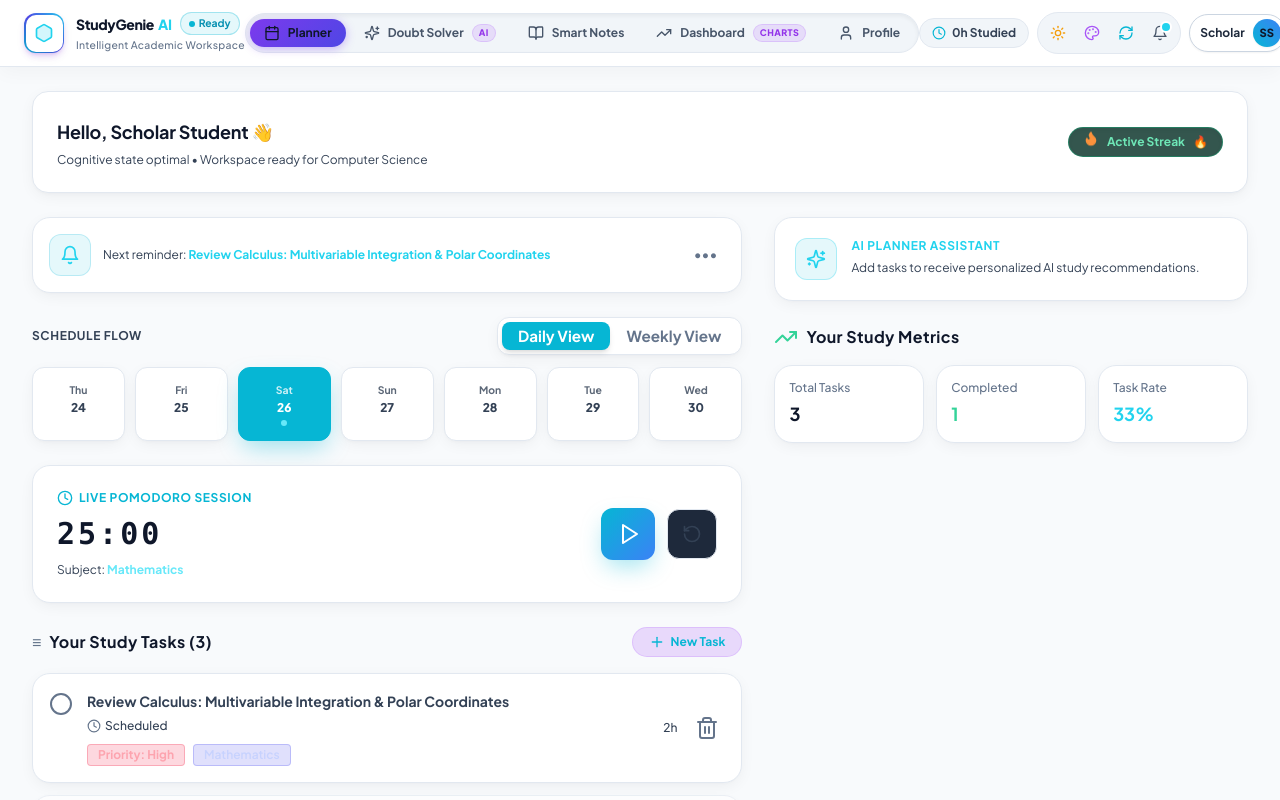
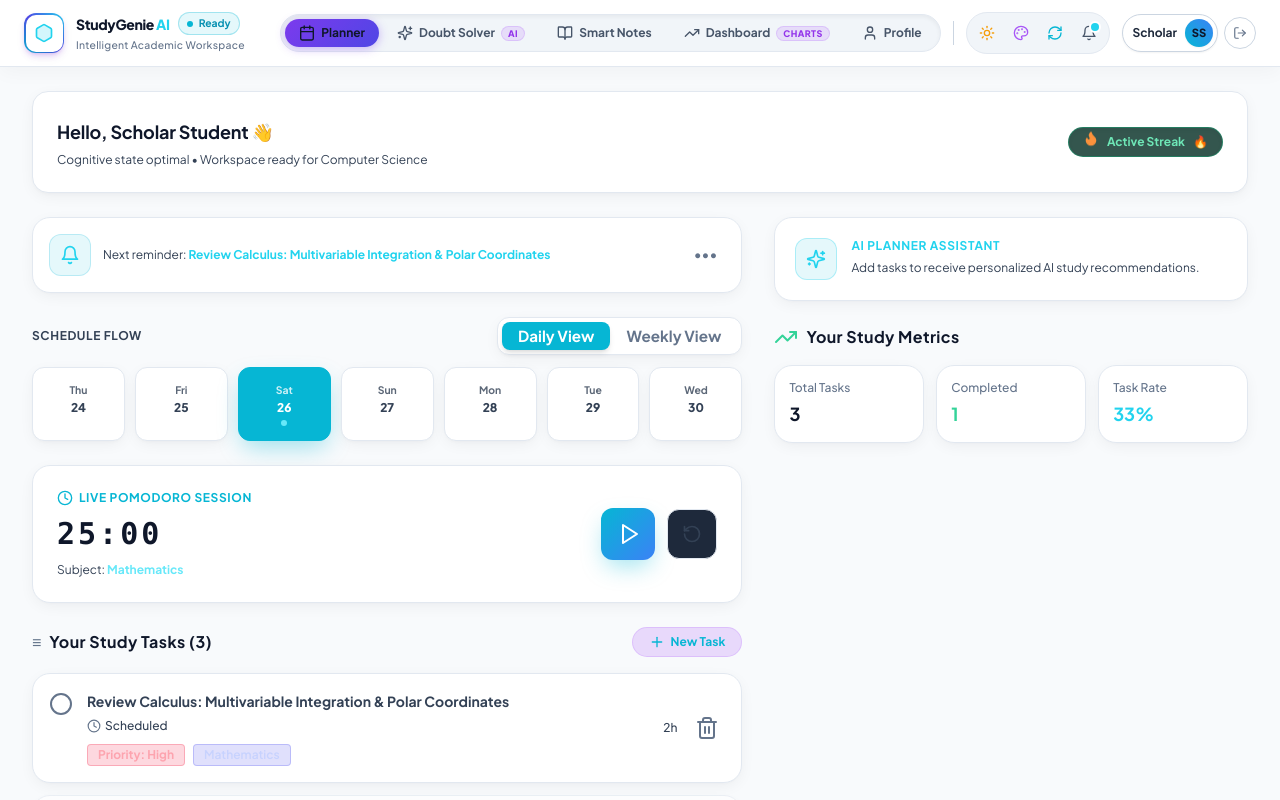
Before and after one commit to Manish1419600/ai-study-assistant, a React (Vite) app: page / in a window 1280 px wide. Both pictures are taken after a click on the button "Continue in Offline Mode (No Internet Needed)". Shown: the top 800 px of the page. Built offline with nearby package versions, Linux system fonts and the light colour scheme; no server answers.

Commit message:
feat(ui): right-align navigation bar with modern segmented pill layout

```diff
--- a/src/components/Header.jsx
+++ b/src/components/Header.jsx
@@ -48,25 +48,29 @@ export default function Header({ activeTab, setActiveTab, studyHours, onOpenAppe
   ];
 
   return (
-    <header className="app-header sticky top-0 z-30 backdrop-blur-xl px-3 sm:px-6 py-2 border-b flex items-center justify-between w-full shadow-sm transition-all duration-200">
+    <header className="app-header sticky top-0 z-30 backdrop-blur-xl px-3 sm:px-6 py-2.5 border-b border-slate-200/80 dark:border-slate-800/80 bg-white/80 dark:bg-[#070913]/85 flex items-center justify-between w-full shadow-sm transition-all duration-200">
 
-      {/* ── Brand & Cloud Status ── */}
+      {/* ── Brand & Cloud Status (Left Side) ── */}
       <div className="flex items-center gap-2.5 sm:gap-3 flex-shrink-0">
-        <div className="w-9 h-9 sm:w-10 sm:h-10 rounded-xl bg-gradient-to-tr from-purple-600 via-indigo-600 to-cyan-400 p-[1.5px] flex items-center justify-center shadow-md shadow-purple-600/20 flex-shrink-0 hover:scale-105 transition-transform">
+        <button
+          onClick={() => setActiveTab('planner')}
+          className="flex items-center gap-2.5 sm:gap-3 group cursor-pointer text-left focus:outline-none"
+        >
+          <div className="w-9 h-9 sm:w-10 sm:h-10 rounded-xl bg-gradient-to-tr from-purple-600 via-indigo-600 to-cyan-400 p-[1.5px] flex items-center justify-center shadow-md shadow-purple-600/20 flex-shrink-0 group-hover:scale-105 transition-transform duration-200">
             <div className="w-full h-full bg-[#0E1322] rounded-[10px] flex items-center justify-center">
-            <Hexagon className="w-5 h-5 text-cyan-400 fill-cyan-400/20" />
+              <Hexagon className="w-5 h-5 text-cyan-400 fill-cyan-400/20 group-hover:rotate-12 transition-transform duration-300" />
             </div>
           </div>
 
           <div className="flex flex-col">
             <div className="flex items-center gap-2">
               <h1 className="text-sm sm:text-base font-extrabold tracking-tight leading-none text-slate-900 dark:text-white">
-              StudyGenie<span className="text-cyan-400 ml-1">AI</span>
+                StudyGenie<span className="text-cyan-400 ml-0.5">AI</span>
               </h1>
 
               {/* Subtle Status Pill */}
               <span
-              className={`inline-flex items-center gap-1 px-2 py-0.5 rounded-full text-[10px] font-bold border transition-colors ${
+                className={`inline-flex items-center gap-1.5 px-2 py-0.5 rounded-full text-[10px] font-bold border transition-colors ${
                   isSocketConnected
                     ? 'bg-emerald-500/10 border-emerald-500/30 text-emerald-600 dark:text-emerald-400'
                     : !isOnline
@@ -87,9 +91,13 @@ export default function Header({ activeTab, setActiveTab, studyHours, onOpenAppe
               Intelligent Academic Workspace
             </span>
           </div>
+        </button>
       </div>
 
-      {/* ── Modern Floating Segmented Navigation Bar (Desktop) ── */}
+      {/* ── Right Section: Modern Navigation + Utilities + User Profile ── */}
+      <div className="flex items-center gap-2 sm:gap-3 flex-shrink-0">
+
+        {/* ── Modern Right-Aligned Segmented Navigation (Desktop) ── */}
         <nav
           aria-label="Main Navigation"
           className="hidden lg:flex items-center gap-1 p-1 rounded-full border shadow-inner transition-colors"
@@ -105,7 +113,7 @@ export default function Header({ activeTab, setActiveTab, studyHours, onOpenAppe
               <button
                 key={item.id}
                 onClick={() => setActiveTab(item.id)}
-              className={`px-3.5 py-1.5 rounded-full font-bold transition-all flex items-center gap-2 cursor-pointer text-xs xl:text-sm whitespace-nowrap select-none ${
+                className={`relative px-3.5 py-1.5 rounded-full font-bold transition-all duration-200 flex items-center gap-1.5 cursor-pointer text-xs xl:text-sm whitespace-nowrap select-none ${
                   isActive
                     ? 'text-white shadow-md'
                     : isLightMode
@@ -121,11 +129,11 @@ export default function Header({ activeTab, setActiveTab, studyHours, onOpenAppe
                     : undefined
                 }
               >
-              <Icon className="w-4 h-4 flex-shrink-0" />
+                <Icon className={`w-4 h-4 flex-shrink-0 transition-transform ${isActive ? 'scale-105' : ''}`} />
                 <span>{item.label}</span>
                 {item.badge && (
                   <span
-                  className={`px-1.5 py-0.2 rounded-full font-extrabold text-[9px] uppercase tracking-wider ${
+                    className={`px-1.5 py-0.5 rounded-full font-extrabold text-[9px] uppercase tracking-wider leading-none ${
                       isActive
                         ? 'bg-white/20 text-white'
                         : 'bg-purple-500/15 text-purple-600 dark:text-cyan-400 border border-purple-500/20'
@@ -139,14 +147,16 @@ export default function Header({ activeTab, setActiveTab, studyHours, onOpenAppe
           })}
         </nav>
 
-      {/* ── Right Actions & Utilities (Refined & Clean) ── */}
-      <div className="flex items-center gap-1.5 sm:gap-2 flex-shrink-0">
+        {/* Vertical Divider between Navigation & Utilities */}
+        <div className="hidden lg:block w-px h-6 bg-slate-300 dark:bg-slate-700/60 flex-shrink-0" />
 
         {/* Study Time Chip - Desktop only */}
-        <div className="hidden xl:flex items-center gap-1.5 px-3 py-1.5 rounded-full bg-slate-100 dark:bg-slate-900/80 border border-slate-200 dark:border-slate-800 text-xs font-bold text-slate-700 dark:text-slate-200">
+        {studyHours > 0 && (
+          <div className="hidden 2xl:flex items-center gap-1.5 px-3 py-1.5 rounded-full bg-slate-100 dark:bg-slate-900/80 border border-slate-200 dark:border-slate-800 text-xs font-bold text-slate-700 dark:text-slate-200">
             <Clock className="w-3.5 h-3.5 text-cyan-500 dark:text-cyan-400" />
-          <span>{studyHours || 0}h Studied</span>
+            <span>{studyHours}h Studied</span>
           </div>
+        )}
 
         {/* Unified Icon Toolbar */}
         <div
@@ -207,7 +217,7 @@ export default function Header({ activeTab, setActiveTab, studyHours, onOpenAppe
             <button
               onClick={() => setActiveTab('profile')}
               title="View Profile & Settings"
-              className="flex items-center gap-2 pl-2.5 pr-1 py-1 rounded-full border transition-all cursor-pointer shadow-sm hover:border-purple-500/50"
+              className="flex items-center gap-2 pl-2.5 pr-1 py-1 rounded-full border transition-all cursor-pointer shadow-sm hover:border-purple-500/50 hover:shadow-purple-500/10"
               style={{
                 backgroundColor: isLightMode ? '#FFFFFF' : 'rgba(15, 23, 42, 0.85)',
                 borderColor: isLightMode ? '#CBD5E1' : 'rgba(51, 65, 85, 0.6)'
```
Also changed, not shown: 1 other file (tests, documents, lock files or other folders). Lines whose indentation alone changed are shown as unchanged.
